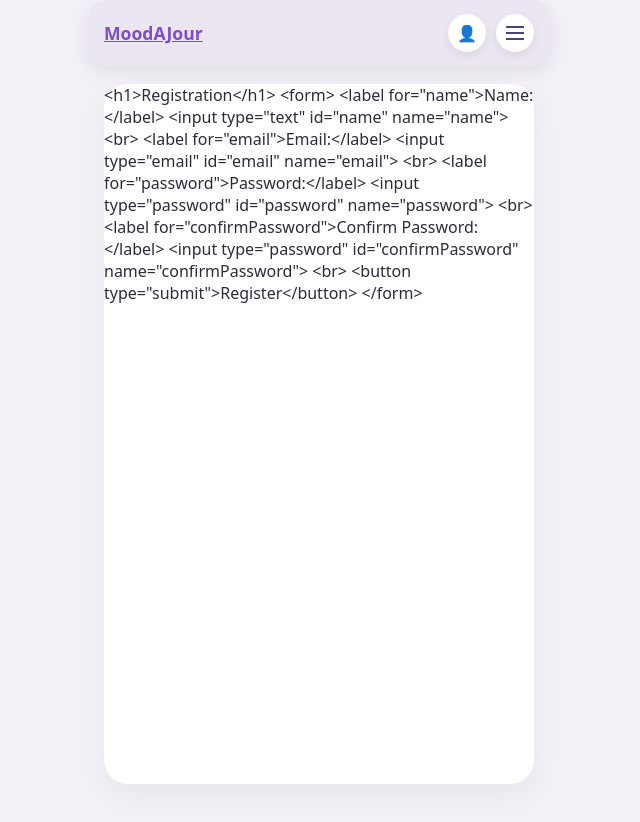
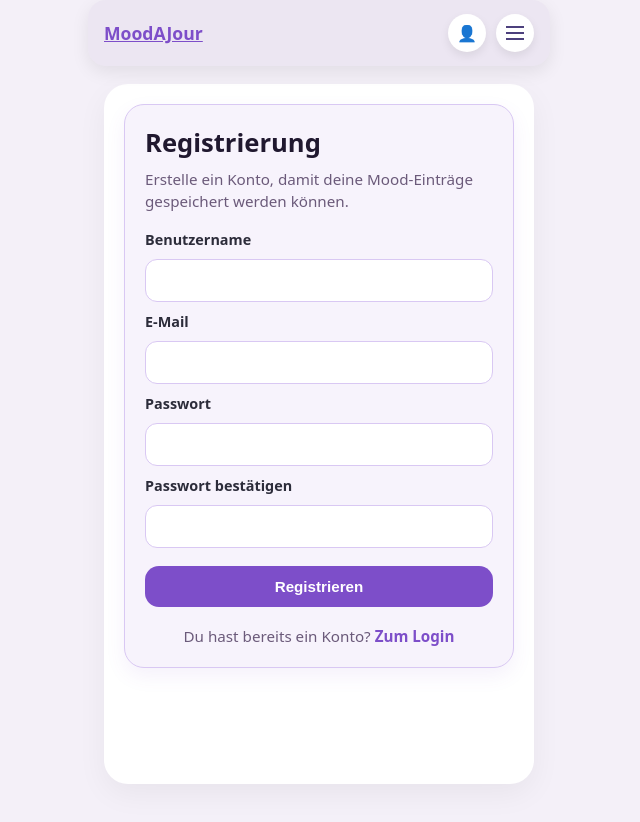
Before and after one commit to stettbea/MoodAJour, a SvelteKit app: page /registration in a window 1280 px wide. Shown: the whole page, without its empty margins (321-961 px from the left). Built offline with nearby package versions, Linux system fonts and the light colour scheme.

Commit message:
Bauen der Grundstruktur von login and registration functionality

```diff
--- a/src/routes/login/+page.svelte
+++ b/src/routes/login/+page.svelte
@@ -1,10 +1,162 @@
-&lt;h1&gt;Login&lt;/h1&gt;
-&lt;form&gt;
-  &lt;label for="username"&gt;Username:&lt;/label&gt;
-  &lt;input type="text" id="username" name="username"&gt;
-  &lt;br&gt;
-  &lt;label for="password"&gt;Password:&lt;/label&gt;
-  &lt;input type="password" id="password" name="password"&gt;
-  &lt;br&gt;
-  &lt;button type="submit"&gt;Login&lt;/button&gt;
-&lt;/form&gt;
+<script>
+	import { page } from '$app/state';
+
+	let { form } = $props();
+
+	let mode = $derived(page.url.searchParams.get('mode') === 'register' ? 'register' : 'login');
+</script>
+
+<main class="auth-page">
+	<section class="auth-card">
+		{#if mode === 'login'}
+			<h1>Willkommen zurück</h1>
+			<p>Logge dich ein, um deine Mood-Einträge zu sehen.</p>
+
+			{#if form?.error}
+				<div class="error-message">{form.error}</div>
+			{/if}
+
+			<form method="POST" action="?/login">
+				<label for="email">E-Mail</label>
+				<input id="email" name="email" type="email" required />
+
+				<label for="password">Passwort</label>
+				<input id="password" name="password" type="password" required />
+
+				<button type="submit">Einloggen</button>
+			</form>
+
+			<p class="switch-link">
+				Noch kein Konto?
+				<a href="/login?mode=register">Registrieren</a>
+			</p>
+		{:else}
+			<h1>Konto erstellen</h1>
+			<p>Erstelle ein Konto, damit deine Einträge persönlich gespeichert werden.</p>
+
+			{#if form?.error}
+				<div class="error-message">{form.error}</div>
+			{/if}
+
+			<form method="POST" action="?/register">
+				<label for="username">Benutzername</label>
+				<input
+					id="username"
+					name="username"
+					type="text"
+					value={form?.values?.username ?? ''}
+					required
+				/>
+
+				<label for="register-email">E-Mail</label>
+				<input
+					id="register-email"
+					name="email"
+					type="email"
+					value={form?.values?.email ?? ''}
+					required
+				/>
+
+				<label for="register-password">Passwort</label>
+				<input id="register-password" name="password" type="password" required />
+
+				<label for="passwordConfirm">Passwort bestätigen</label>
+				<input id="passwordConfirm" name="passwordConfirm" type="password" required />
+
+				<button type="submit">Registrieren</button>
+			</form>
+
+			<p class="switch-link">
+				Schon ein Konto?
+				<a href="/login">Einloggen</a>
+			</p>
+		{/if}
+	</section>
+</main>
+
+<style>
+	.auth-page {
+		padding: 20px;
+	}
+
+	.auth-card {
+		background: #f7f3fc;
+		border: 1px solid #d9c8f3;
+		border-radius: 22px;
+		padding: 20px;
+		box-shadow: 0 8px 20px rgba(125, 78, 201, 0.08);
+	}
+
+	h1 {
+		margin: 0 0 8px;
+		color: #20182f;
+		font-size: 1.6rem;
+	}
+
+	p {
+		margin: 0 0 18px;
+		color: #6b5a7a;
+		line-height: 1.45;
+		font-size: 0.95rem;
+	}
+
+	form {
+		display: flex;
+		flex-direction: column;
+		gap: 10px;
+	}
+
+	label {
+		font-weight: 600;
+		color: #2c2c3a;
+		font-size: 0.9rem;
+	}
+
+	input {
+		padding: 12px;
+		border: 1px solid #d9c8f3;
+		border-radius: 12px;
+		font-size: 0.95rem;
+		background: white;
+		color: #2c2c3a;
+	}
+
+	input:focus {
+		outline: none;
+		border-color: #7d4ec9;
+		box-shadow: 0 0 0 3px rgba(125, 78, 201, 0.12);
+	}
+
+	button {
+		margin-top: 8px;
+		padding: 12px;
+		border: none;
+		border-radius: 14px;
+		background: #7d4ec9;
+		color: white;
+		font-weight: 700;
+		font-size: 0.95rem;
+		cursor: pointer;
+	}
+
+	.error-message {
+		background: #fdecec;
+		border: 1px solid #f3b6b6;
+		color: #7a1f1f;
+		padding: 12px;
+		border-radius: 12px;
+		margin-bottom: 14px;
+		font-size: 0.9rem;
+	}
+
+	.switch-link {
+		margin: 18px 0 0;
+		text-align: center;
+	}
+
+	a {
+		color: #7d4ec9;
+		font-weight: 700;
+		text-decoration: none;
+	}
+</style>
--- a/src/routes/registration/+page.svelte
+++ b/src/routes/registration/+page.svelte
@@ -1,16 +1,136 @@
-&lt;h1&gt;Registration&lt;/h1&gt;
-&lt;form&gt;
-  &lt;label for="name"&gt;Name:&lt;/label&gt;
-  &lt;input type="text" id="name" name="name"&gt;
-  &lt;br&gt;
-  &lt;label for="email"&gt;Email:&lt;/label&gt;
-  &lt;input type="email" id="email" name="email"&gt;
-  &lt;br&gt;
-  &lt;label for="password"&gt;Password:&lt;/label&gt;
-  &lt;input type="password" id="password" name="password"&gt;
-  &lt;br&gt;
-  &lt;label for="confirmPassword"&gt;Confirm Password:&lt;/label&gt;
-  &lt;input type="password" id="confirmPassword" name="confirmPassword"&gt;
-  &lt;br&gt;
-  &lt;button type="submit"&gt;Register&lt;/button&gt;
-&lt;/form&gt;
+<script>
+	let { form } = $props();
+</script>
+
+<main class="registration-page">
+	<section class="auth-card">
+		<h1>Registrierung</h1>
+		<p>Erstelle ein Konto, damit deine Mood-Einträge gespeichert werden können.</p>
+
+		{#if form?.error}
+			<div class="error-message">
+				{form.error}
+			</div>
+		{/if}
+
+		<form method="POST">
+			<label for="username">Benutzername</label>
+			<input
+				id="username"
+				name="username"
+				type="text"
+				value={form?.values?.username ?? ''}
+				required
+			/>
+
+			<label for="email">E-Mail</label>
+			<input
+				id="email"
+				name="email"
+				type="email"
+				value={form?.values?.email ?? ''}
+				required
+			/>
+
+			<label for="password">Passwort</label>
+			<input id="password" name="password" type="password" required />
+
+			<label for="passwordConfirm">Passwort bestätigen</label>
+			<input id="passwordConfirm" name="passwordConfirm" type="password" required />
+
+			<button type="submit">Registrieren</button>
+		</form>
+
+		<p class="login-link">
+			Du hast bereits ein Konto?
+			<a href="/login">Zum Login</a>
+		</p>
+	</section>
+</main>
+
+<style>
+	.registration-page {
+		padding: 20px;
+	}
+
+	.auth-card {
+		background: #f7f3fc;
+		border: 1px solid #d9c8f3;
+		border-radius: 20px;
+		padding: 20px;
+		box-shadow: 0 8px 20px rgba(125, 78, 201, 0.08);
+	}
+
+	h1 {
+		margin: 0 0 8px;
+		color: #20182f;
+		font-size: 1.6rem;
+	}
+
+	p {
+		margin: 0 0 18px;
+		color: #6b5a7a;
+		line-height: 1.45;
+		font-size: 0.95rem;
+	}
+
+	form {
+		display: flex;
+		flex-direction: column;
+		gap: 10px;
+	}
+
+	label {
+		font-weight: 600;
+		color: #2c2c3a;
+		font-size: 0.9rem;
+	}
+
+	input {
+		padding: 12px;
+		border: 1px solid #d9c8f3;
+		border-radius: 12px;
+		font-size: 0.95rem;
+		background: white;
+		color: #2c2c3a;
+	}
+
+	input:focus {
+		outline: none;
+		border-color: #7d4ec9;
+		box-shadow: 0 0 0 3px rgba(125, 78, 201, 0.12);
+	}
+
+	button {
+		margin-top: 8px;
+		padding: 12px;
+		border: none;
+		border-radius: 14px;
+		background: #7d4ec9;
+		color: white;
+		font-weight: 700;
+		font-size: 0.95rem;
+		cursor: pointer;
+	}
+
+	.error-message {
+		background: #fdecec;
+		border: 1px solid #f3b6b6;
+		color: #7a1f1f;
+		padding: 12px;
+		border-radius: 12px;
+		margin-bottom: 14px;
+		font-size: 0.9rem;
+	}
+
+	.login-link {
+		margin: 18px 0 0;
+		text-align: center;
+	}
+
+	a {
+		color: #7d4ec9;
+		font-weight: 700;
+		text-decoration: none;
+	}
+</style>
```
Also changed, not shown: src/routes/login/+page.server.js (added, +79 -0 lines), src/routes/registration/+page.server.js (added).
